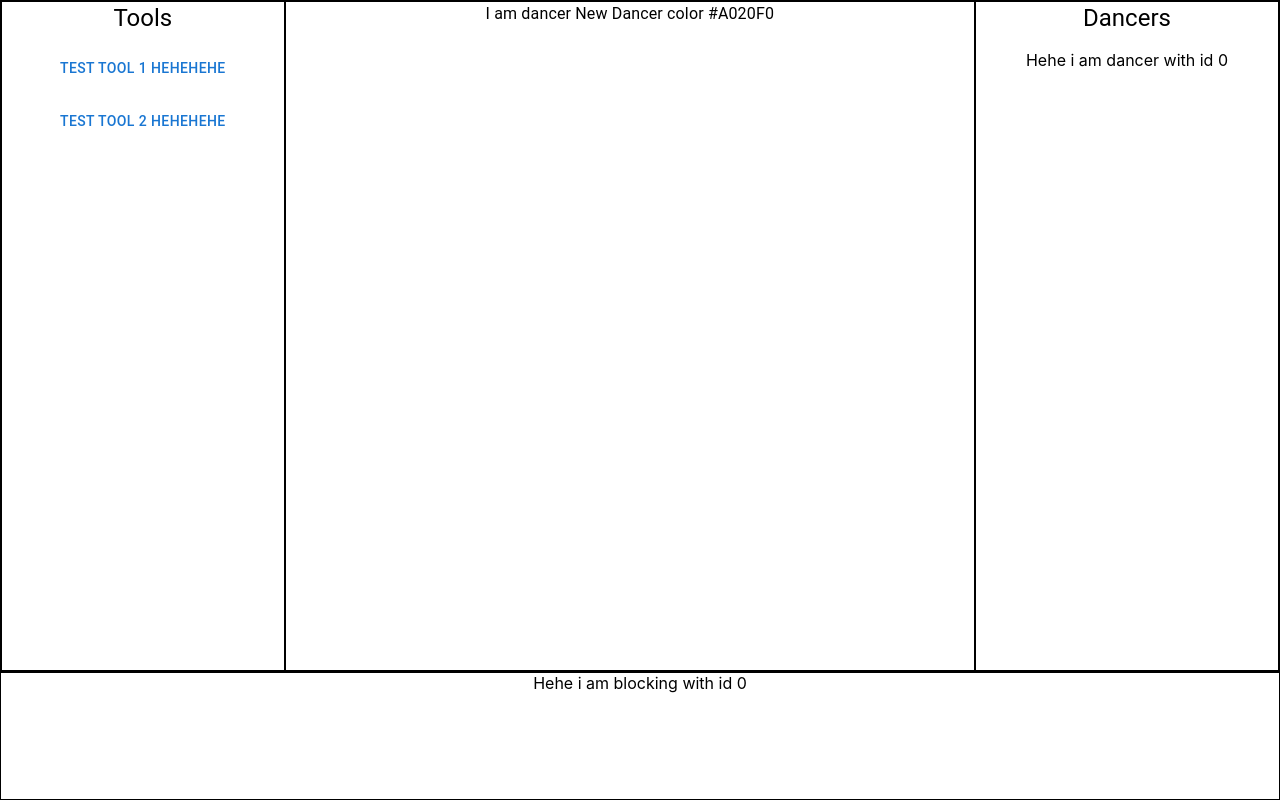
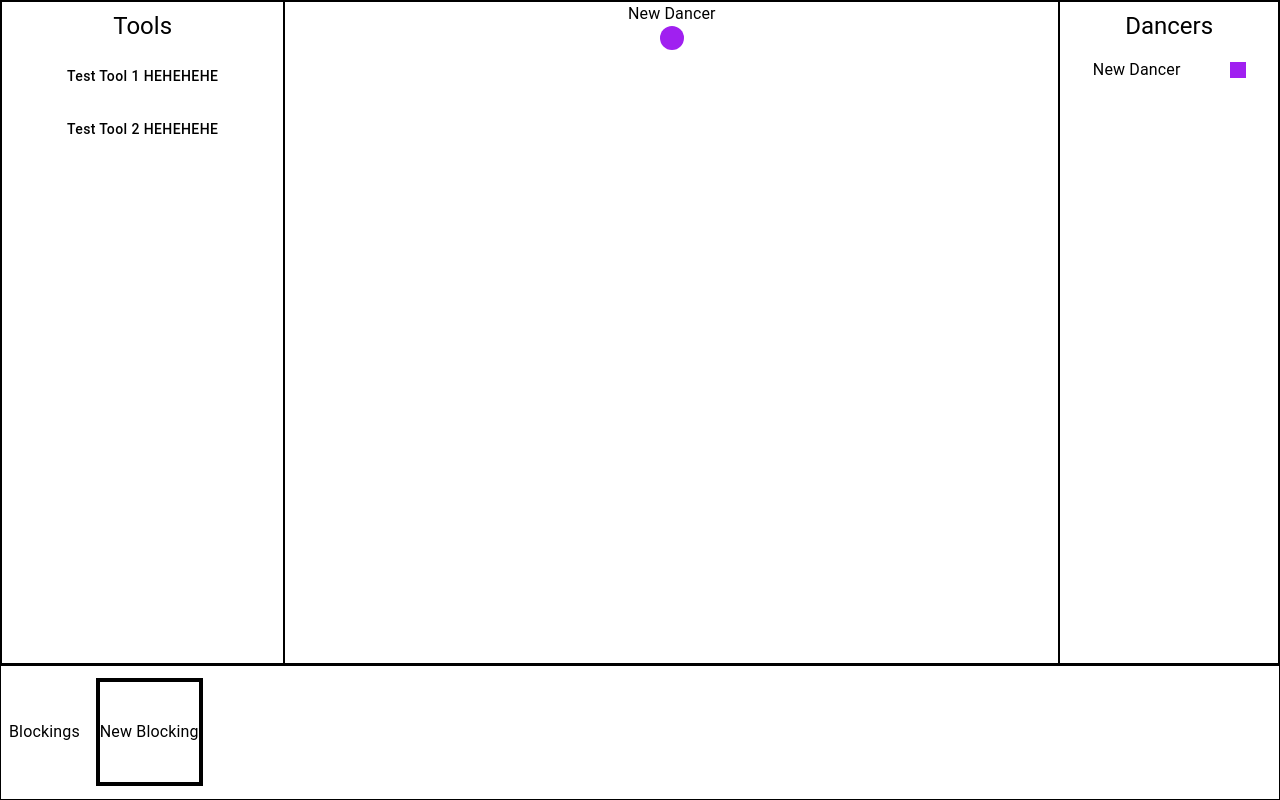
Before and after one commit to mgiang2015/danceblocks2, a React (Create React App) app: page / in a window 1280 px wide. Built offline with nearby package versions, Linux system fonts and the light colour scheme.

Commit message:
beautify components

```diff
--- a/src/model/project.tsx
+++ b/src/model/project.tsx
@@ -21,6 +21,10 @@ class Project {
 
     public getBlockings() {
         return this.blockings;
+    }
+
+    public getCurrentBlockingId() {
+        return this.currentBlockingId;
     }
 
     public getCurrentBlocking() {
--- a/src/view/App.tsx
+++ b/src/view/App.tsx
@@ -14,6 +14,8 @@ function getWindowDimensions() {
     height
   };
 }
+
+const padding = '0.5em'
 
 function App() {
   const [windowDimensions, setWindowDimensions] = useState(getWindowDimensions());
@@ -32,18 +34,18 @@ function App() {
 
   return (
     <Box sx={{ display: 'flex', flexDirection: 'column', height: windowDimensions.height }}>
-      <Box sx={{ display: 'flex', justifyContent: 'center', flexGrow: 5, border: 1 }}>
-        <Box sx={{ display: 'flex', justifyContent: 'center', flexGrow: 1, border: 1 }}>
+      <Box sx={{ display: 'flex', justifyContent: 'center', flexGrow: 5, border: 1}}>
+        <Box sx={{ display: 'flex', justifyContent: 'center', flexGrow: 1, border: 1, padding: padding }}>
           <Toolbar />
         </Box>
-        <Box sx={{ display: 'flex', justifyContent: 'center', flexGrow: 4, border: 1 }}>
+        <Box sx={{ display: 'flex', justifyContent: 'center', flexGrow: 7, border: 1  }}>
           <Stage blocking={project.getCurrentBlocking()}/>
         </Box>
-        <Box sx={{ display: 'flex', justifyContent: 'center', flexGrow: 1, border: 1 }}>
+        <Box sx={{ display: 'flex', justifyContent: 'center', flexGrow: 1, border: 1, padding: padding  }}>
           <DancerList blocking={project.getCurrentBlocking()} />
         </Box>
       </Box>
-      <Box sx={{ display: 'flex', justifyContent: 'center', flexGrow: 1, border: 1 }}>
+      <Box sx={{ display: 'flex', justifyContent: 'flex-start', alignItems: 'center', flexGrow: 1, border: 1, paddingLeft: padding}}>
         <BlockingList project={project} />
       </Box>
     </Box>
--- a/src/view/components/blockingList/blockingList.tsx
+++ b/src/view/components/blockingList/blockingList.tsx
@@ -1,5 +1,5 @@
 import { Project } from "../../../model/project";
-import { Stack } from "@mui/material";
+import { Stack, Typography } from "@mui/material";
 import BlockingListItem from "./blockingListItem";
 
 interface BlockingListProps {
@@ -9,10 +9,11 @@ interface BlockingListProps {
 export default function BlockingList({ project }: BlockingListProps) {
     const blockings = project.getBlockings();
     return (
-        <Stack direction="row" spacing={2}>
+        <Stack direction="row" spacing={2} sx={{ display: 'flex', alignItems: 'center', height: '100%' }}>
+            <Typography sx={{ display: 'flex', justifyContent: 'center' }}>Blockings</Typography>
             {
                 blockings.map((blocking) => {
-                    return <BlockingListItem key={blocking.getId()} blocking={blocking}></BlockingListItem>
+                    return <BlockingListItem key={blocking.getId()} isCurrent={project.getCurrentBlockingId() === blocking.getId()} blocking={blocking}></BlockingListItem>
                 })
             }
         </Stack>
--- a/src/view/components/blockingList/blockingListItem.tsx
+++ b/src/view/components/blockingList/blockingListItem.tsx
@@ -1,12 +1,15 @@
-import { Box } from "@mui/material";
+import { Box, Typography } from "@mui/material";
 import { Blocking } from "../../../model/blocking";
 
 interface BlockingListItemProps {
-    blocking: Blocking
+    blocking: Blocking,
+    isCurrent: boolean
 }
 
-export default function BlockingListItem({ blocking }: BlockingListItemProps): JSX.Element {
+export default function BlockingListItem({ blocking, isCurrent }: BlockingListItemProps): JSX.Element {
     return (
-        <Box>Hehe i am blocking with id {blocking.getId()}</Box>
+        <Box sx={{ display: 'flex', alignItems: 'center', flexWrap: 'wrap', border: isCurrent ? 4 : 1, height: '75%'}}>
+            <Typography>{blocking.getName()}</Typography>
+        </Box>
     )
 }
--- a/src/view/components/dancerList/dancerList.tsx
+++ b/src/view/components/dancerList/dancerList.tsx
@@ -8,8 +8,9 @@ interface DancerListProps {
 
 export default function DancerList({ blocking }: DancerListProps) {
     const dancers = blocking ? blocking.getDancers() : [];
+    dancers.sort();
     return (
-        <Stack spacing={2}>
+        <Stack spacing={2} sx={{ width: '100%' }}>
             <Typography variant='h5' sx={{ display: 'flex', justifyContent: 'center' }}>Dancers</Typography>
             {
                 dancers.map((dancer) => {
--- a/src/view/components/dancerList/dancerListItem.tsx
+++ b/src/view/components/dancerList/dancerListItem.tsx
@@ -1,4 +1,4 @@
-import { Box } from "@mui/material";
+import { Box, Typography } from "@mui/material";
 import { Dancer } from "../../../model/dancer";
 
 interface DancerListItemProp {
@@ -7,6 +7,9 @@ interface DancerListItemProp {
 
 export default function DancerListItem({ dancer }: DancerListItemProp): JSX.Element {
     return (
-        <Box>Hehe i am dancer with id {dancer.getId()}</Box>
+        <Box sx={{ display: 'flex', justifyContent: 'space-around', alignItems: 'center', width: '100%' }}>
+            <Typography>{dancer.getName()}</Typography>
+            <Box sx={{ height: '1em', width: '1em', backgroundColor: dancer.getColor() }}/>
+        </Box>
     )
 }
--- a/src/view/components/stage/stageDancer.tsx
+++ b/src/view/components/stage/stageDancer.tsx
@@ -7,8 +7,9 @@ interface DancerProps {
 
 export default function StageDancer({ dancer }: DancerProps) {
     return (
-        <Box>
-            <Typography>I am dancer {dancer.getName()} color {dancer.getColor()}</Typography>
+        <Box sx={{ display: 'flex', flexDirection: 'column', alignItems: 'center' }}>
+            <Typography>{dancer.getName()}</Typography>
+            <Box sx={{ backgroundColor: dancer.getColor(), height: '1.5em', width: '1.5em', borderRadius: '50%' }}/>
         </Box>
     )
 }
--- a/src/view/components/toolbar/toolbarItem.tsx
+++ b/src/view/components/toolbar/toolbarItem.tsx
@@ -6,5 +6,5 @@ interface ToolbarItemProps {
 }
 
 export default function ToolbarItem({ label, listener }: ToolbarItemProps) {
-    return <Button onClick={listener}>{label}</Button>
+    return <Button sx={{ textTransform: 'none' }} color='inherit' onClick={listener}>{label}</Button>
 }
```
